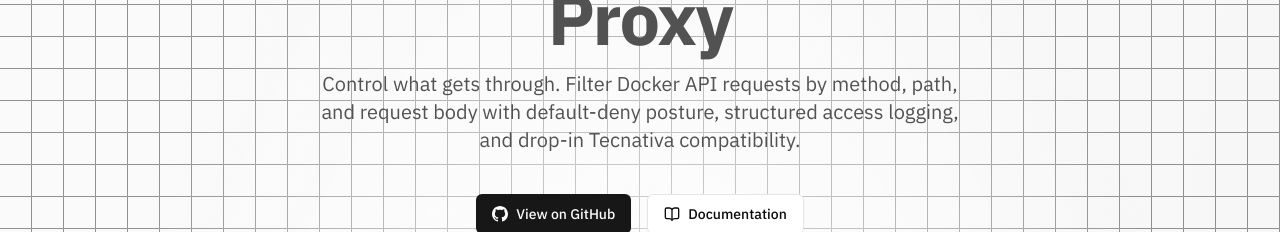
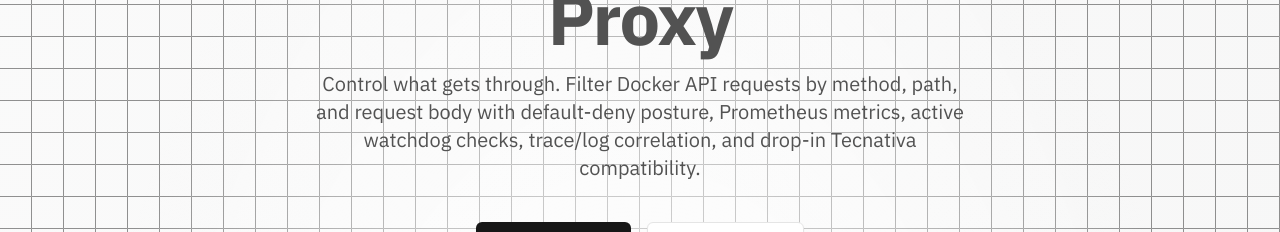
Before and after one commit to CodesWhat/sockguard, a Next.js app in the folder website/: page / in a window 1280 px wide. Shown: the part 380-612 px from the top of the page. Built offline with nearby package versions, Linux system fonts and the light colour scheme.

Commit message:
📝 docs(website): update observability copy

```diff
--- a/website/src/app/data/comparison-rows.ts
+++ b/website/src/app/data/comparison-rows.ts
@@ -63,7 +63,7 @@
     tecnativa: "No",
     linuxserver: "No",
     wollomatic: "Yes (JSON option)",
-    sockguard: "Yes",
+    sockguard: "Yes (request + trace correlation)",
   },
   {
     feature: "Dedicated audit log schema",
@@ -73,6 +73,27 @@
     sockguard: "Yes (JSON schema + reason codes)",
   },
   {
+    feature: "Prometheus metrics",
+    tecnativa: "HAProxy stats",
+    linuxserver: "nginx status",
+    wollomatic: "No",
+    sockguard: "Yes (socket-proxy metrics)",
+  },
+  {
+    feature: "Active upstream watchdog",
+    tecnativa: "No",
+    linuxserver: "No",
+    wollomatic: "Yes",
+    sockguard: "Yes (+ /health + metrics)",
+  },
+  {
+    feature: "Trace/log correlation",
+    tecnativa: "No",
+    linuxserver: "No",
+    wollomatic: "No",
+    sockguard: "Yes (W3C traceparent)",
+  },
+  {
     feature: "YAML config",
     tecnativa: "No",
     linuxserver: "No",
--- a/website/src/app/data/features.ts
+++ b/website/src/app/data/features.ts
@@ -1,4 +1,5 @@
 import {
+  Activity,
   ArrowRight,
   EyeOff,
   FileText,
@@ -86,7 +87,16 @@
     color: "text-emerald-500 dark:text-emerald-400",
     bg: "bg-emerald-100 dark:bg-emerald-900/50",
     description:
-      "JSON access logs with method, path, decision, matched rule index, latency, canonical request_id, and client info.",
+      "JSON access logs with method, raw and normalized paths, decision, matched rule index, latency, canonical request_id, preserved client request IDs, and W3C trace correlation fields.",
+    category: "operations",
+  },
+  {
+    icon: Activity,
+    title: "Operator Observability",
+    color: "text-emerald-500 dark:text-emerald-400",
+    bg: "bg-emerald-100 dark:bg-emerald-900/50",
+    description:
+      "Opt-in Prometheus metrics expose request totals, deny counts, latency buckets, active requests, and watchdog state. The active Docker socket watchdog feeds /health and logs state transitions, while trace/log correlation works without an OTLP exporter.",
     category: "operations",
   },
   {
@@ -95,7 +105,7 @@
     color: "text-blue-500 dark:text-blue-400",
     bg: "bg-blue-100 dark:bg-blue-900/50",
     description:
-      "Declarative rules in YAML. Glob patterns for paths, first-match-wins evaluation, 10 bundled presets.",
+      "Declarative rules in YAML. Glob patterns for paths, first-match-wins evaluation, and 9 bundled workload presets plus the default config.",
     category: "control",
   },
   {
--- a/website/src/app/page.tsx
+++ b/website/src/app/page.tsx
@@ -117,8 +117,8 @@
 
               <p className="mx-auto mb-10 max-w-2xl text-lg text-neutral-600 sm:text-xl dark:text-neutral-400">
                 Control what gets through. Filter Docker API requests by method, path, and request
-                body with default-deny posture, structured access logging, and drop-in Tecnativa
-                compatibility.
+                body with default-deny posture, Prometheus metrics, active watchdog checks,
+                trace/log correlation, and drop-in Tecnativa compatibility.
               </p>
 
               <div className="flex flex-col items-center justify-center gap-4 sm:flex-row">
```
Also changed, not shown: 1 other file (tests, documents, lock files or other folders).
